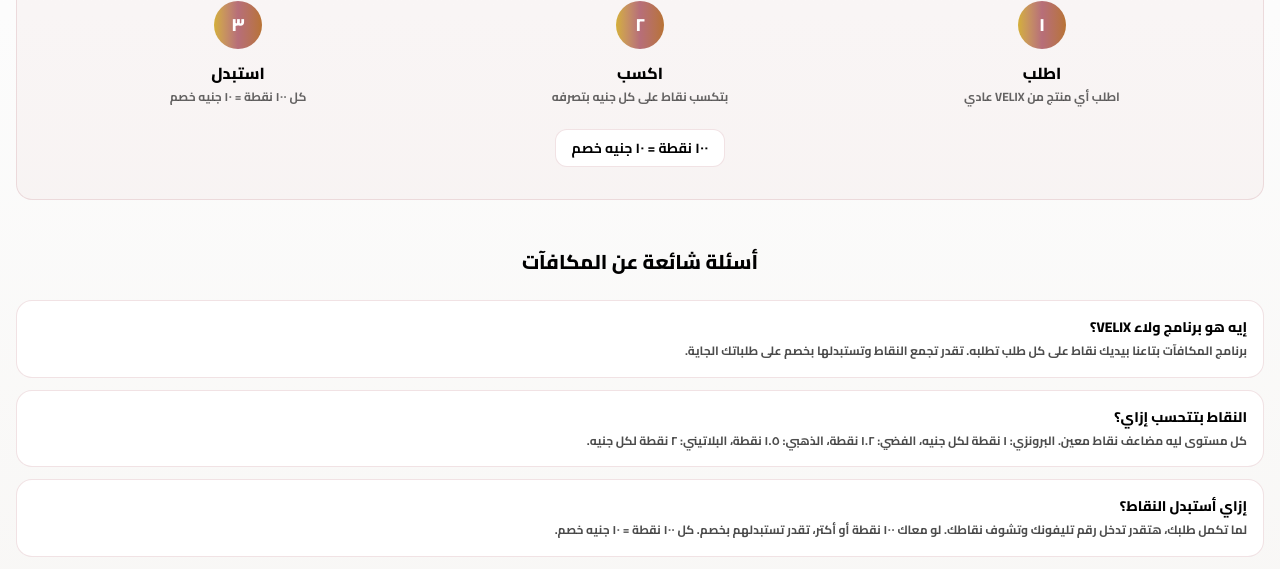
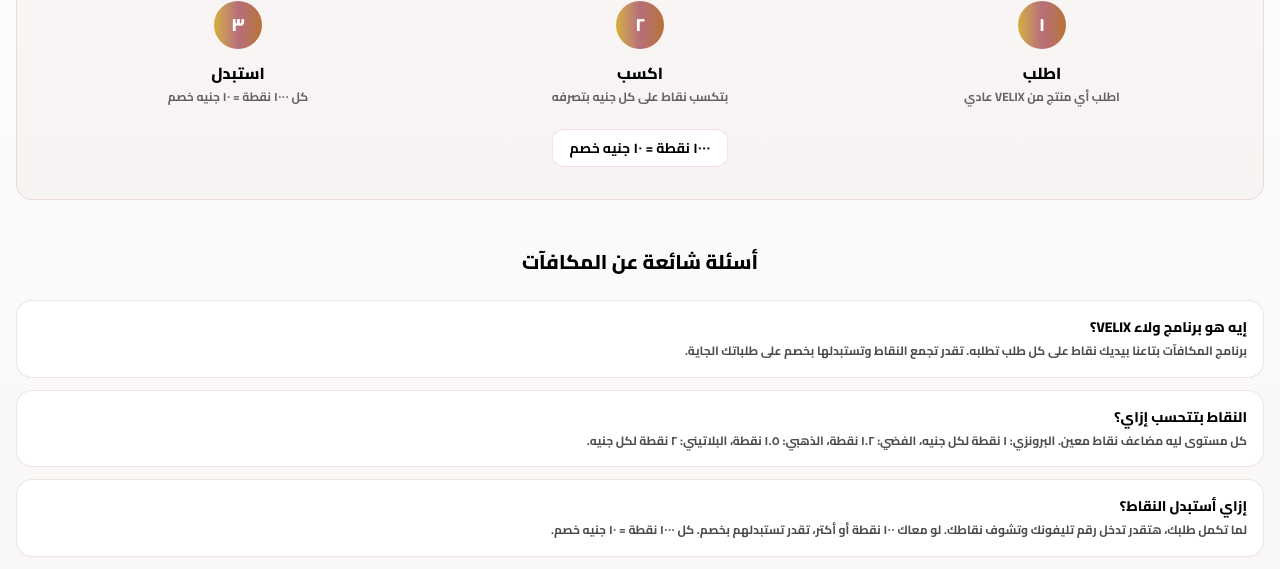
Before and after one commit to velix2026/velix, a Next.js app: page /loyalty in a window 1280 px wide. Shown: the part 1100-1669 px from the top of the page. Built offline with nearby package versions, Linux system fonts and the light colour scheme; a web font is replaced by a local one.

Commit message:
fix: update loyalty page rate to 1000pts = 10EGP

```diff
--- a/src/app/loyalty/LoyaltyClient.tsx
+++ b/src/app/loyalty/LoyaltyClient.tsx
@@ -23,7 +23,7 @@ const tierIcons: Record<string, string> = {
 const faqs = [
   { q: 'إيه هو برنامج ولاء VELIX؟', a: 'برنامج المكافآت بتاعنا بيديك نقاط على كل طلب تطلبه. تقدر تجمع النقاط وتستبدلها بخصم على طلباتك الجاية.' },
   { q: 'النقاط بتتحسب إزاي؟', a: 'كل مستوى ليه مضاعف نقاط معين. البرونزي: ١ نقطة لكل جنيه، الفضي: ١.٢ نقطة، الذهبي: ١.٥ نقطة، البلاتيني: ٢ نقطة لكل جنيه.' },
-  { q: 'إزاي أستبدل النقاط؟', a: 'لما تكمل طلبك، هتقدر تدخل رقم تليفونك وتشوف نقاطك. لو معاك ١٠٠ نقطة أو أكتر، تقدر تستبدلهم بخصم. كل ١٠٠ نقطة = ١٠ جنيه خصم.' },
+  { q: 'إزاي أستبدل النقاط؟', a: 'لما تكمل طلبك، هتقدر تدخل رقم تليفونك وتشوف نقاطك. لو معاك ١٠٠ نقطة أو أكتر، تقدر تستبدلهم بخصم. كل ١٠٠٠ نقطة = ١٠ جنيه خصم.' },
   { q: 'النقاط ليها تاريخ صلاحية؟', a: 'النقاط بتفضل شغالة طول ما انت بتطلب مننا. لو مدتش طلب لمدة سنة، النقاط بتنتهي. فكل ما تطلب، كل ما نقاطك تفضل موجودة.' },
   { q: 'أقدر أشوف نقاطي فين؟', a: 'تقدر تشوف نقاطك من صفحة الولاء دي، أو من خلال صفحة الطلب لما تكمل طلبك. كل اللي عليك تدخل رقم تليفونك.' },
   { q: 'المستويات بتتغير إزاي؟', a: 'المستوى بيتغير حسب إجمالي النقاط اللي معاك. أوتوماتيك، من غير ما تعمل حاجة. كل ما نقاطك تزيد، مستواك بيزيد.' },
@@ -104,7 +104,7 @@ export default function LoyaltyClient() {
             {[
               { step: '١', title: 'اطلب', desc: 'اطلب أي منتج من VELIX عادي' },
               { step: '٢', title: 'اكسب', desc: `بتكسب نقاط على كل جنيه بتصرفه` },
-              { step: '٣', title: 'استبدل', desc: `كل ${toArabicNumber(100)} نقطة = ${toArabicNumber(10)} جنيه خصم` },
+              { step: '٣', title: 'استبدل', desc: `كل ${toArabicNumber(1000)} نقطة = ${toArabicNumber(10)} جنيه خصم` },
             ].map((item, i) => (
               <motion.div
                 key={i}
@@ -123,7 +123,7 @@ export default function LoyaltyClient() {
           </div>
           <div className="text-center mt-6">
             <div className="inline-block bg-white rounded-xl px-4 py-2 border border-rose-gold/20 text-sm font-bold text-black">
-              {toArabicNumber(100)} نقطة = {toArabicNumber(10)} جنيه خصم
+              {toArabicNumber(1000)} نقطة = {toArabicNumber(10)} جنيه خصم
             </div>
           </div>
         </div>
--- a/src/app/loyalty/page.tsx
+++ b/src/app/loyalty/page.tsx
@@ -3,7 +3,7 @@ import { Metadata } from 'next';
 
 export const metadata: Metadata = {
   title: "برنامج المكافآت | VELIX - نقاط ولاء وخصومات",
-  description: "برنامج ولاء VELIX: اكسب نقاط على كل طلبك واستبدلها بخصم. مستويات برونزي، فضي، ذهبي، بلاتيني. كل ١٠٠ نقطة = ١٠ جنيه خصم.",
+  description: "برنامج ولاء VELIX: اكسب نقاط على كل طلبك واستبدلها بخصم. مستويات برونزي، فضي، ذهبي، بلاتيني. كل ١٠٠٠ نقطة = ١٠ جنيه خصم.",
   keywords: [
     "برنامج ولاء ملابس مصر",
     "نقاط ولاء",
```
